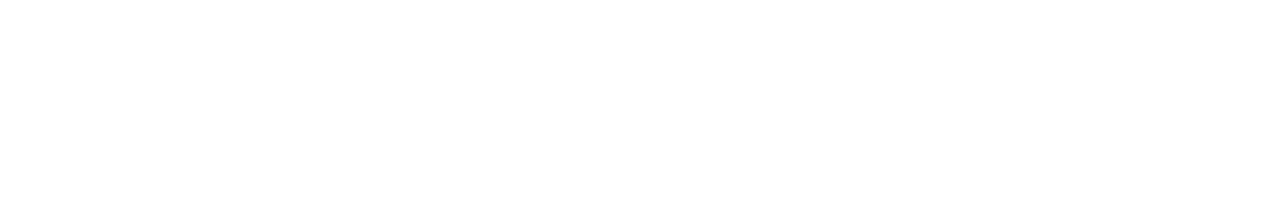
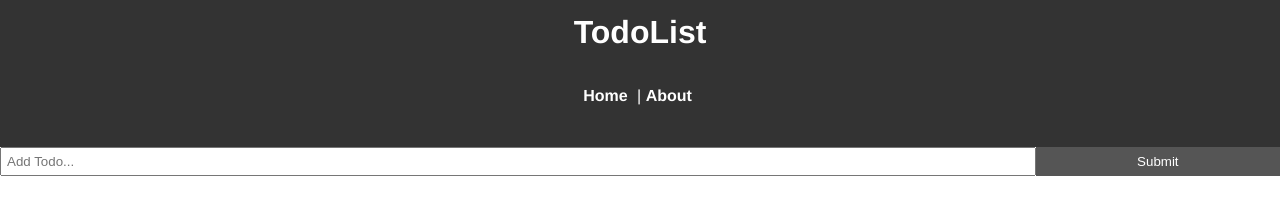
Before and after one commit to machikolacey/vue-todo-list, a plain HTML site: page index.html in a window 1280 px wide. Drawn offline with Linux system fonts and the light colour scheme; the site is published under a folder, as on GitHub Pages, so addresses that start at the root find nothing; no server answers.

Commit message:
Links changed

```diff
--- a/index.html
+++ b/index.html
@@ -1 +1 @@
-<!DOCTYPE html><html lang=en><head><meta charset=utf-8><meta http-equiv=X-UA-Compatible content="IE=edge"><meta name=viewport content="width=device-width,initial-scale=1"><link rel=icon href=/favicon.ico><title>vue_crash_todolist</title><link href=/js/about.891ca878.js rel=prefetch><link href=/css/app.23072513.css rel=preload as=style><link href=/js/app.9e43e19c.js rel=preload as=script><link href=/js/chunk-vendors.74e968c9.js rel=preload as=script><link href=/css/app.23072513.css rel=stylesheet></head><body><noscript><strong>We're sorry but vue_crash_todolist doesn't work properly without JavaScript enabled. Please enable it to continue.</strong></noscript><div id=app></div><script src=/js/chunk-vendors.74e968c9.js></script><script src=/js/app.9e43e19c.js></script></body></html>
+<!DOCTYPE html><html lang=en><head><meta charset=utf-8><meta http-equiv=X-UA-Compatible content="IE=edge"><meta name=viewport content="width=device-width,initial-scale=1"><link rel=icon href=/favicon.ico><title>vue_crash_todolist</title><link href=js/about.891ca878.js rel=prefetch><link href=css/app.23072513.css rel=preload as=style><link href=js/app.9e43e19c.js rel=preload as=script><link href=js/chunk-vendors.74e968c9.js rel=preload as=script><link href=css/app.23072513.css rel=stylesheet></head><body><noscript><strong>We're sorry but vue_crash_todolist doesn't work properly without JavaScript enabled. Please enable it to continue.</strong></noscript><div id=app></div><script src=js/chunk-vendors.74e968c9.js></script><script src=js/app.9e43e19c.js></script></body></html>
```
